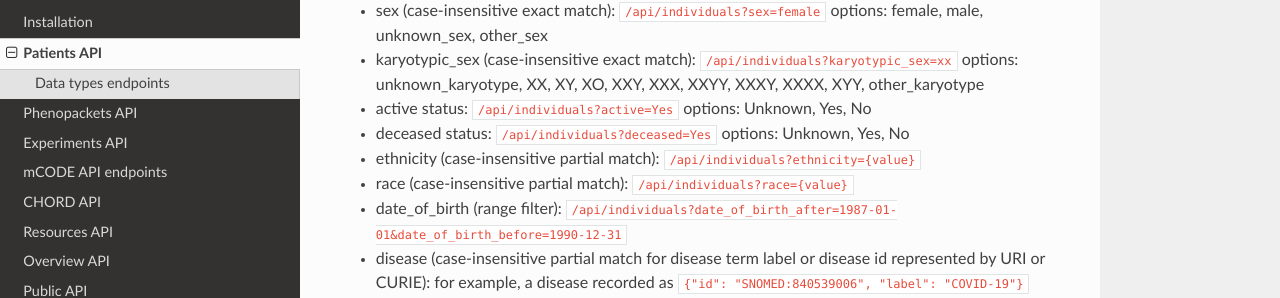
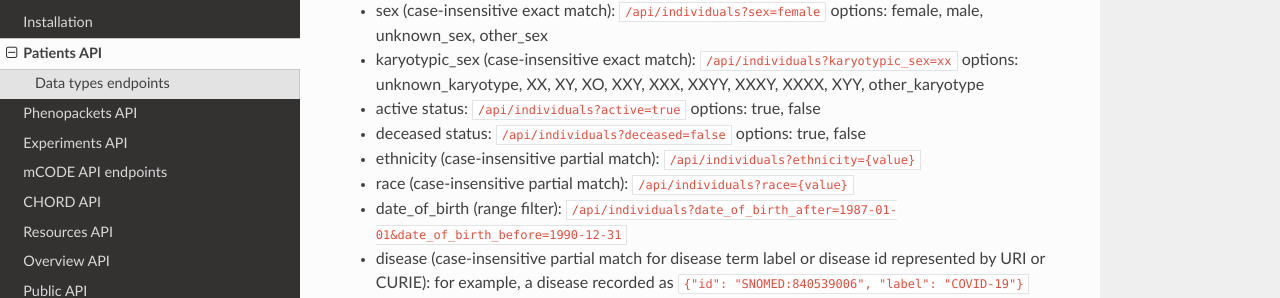
Before and after one commit to bento-platform/katsu, a Sphinx documentation site: the page built from docs/modules/patients_api.rst, in a window 1280 px wide and 900 px high, scrolled down 302 px. Shown: the part 159-457 px from the top of the window. Built offline with Sphinx 7.4.7 and the Read the Docs theme 2.0.0, drawn with Linux system fonts in a browser that asks for light colours; the version number could not be read and is left out.

Commit message:
implement requested changes: fixes for boolean filters and missing example code

```diff
--- a/docs/modules/patients_api.rst
+++ b/docs/modules/patients_api.rst
@@ -22,11 +22,11 @@ The following **filters** can be used:
 - karyotypic_sex (case-insensitive exact match): :code:`/api/individuals?karyotypic_sex=xx`
   options: unknown_karyotype, XX, XY, XO, XXY, XXX, XXYY, XXXY, XXXX, XYY, other_karyotype
 
-- active status: :code:`/api/individuals?active=Yes`
-  options: Unknown, Yes, No
+- active status: :code:`/api/individuals?active=true`
+  options: true, false
 
-- deceased status: :code:`/api/individuals?deceased=Yes`
-  options: Unknown, Yes, No
+- deceased status: :code:`/api/individuals?deceased=false`
+  options: true, false
 
 - ethnicity (case-insensitive partial match): :code:`/api/individuals?ethnicity={value}`
 
```
Also changed, not shown: docs/modules/chord_api.rst (+7 -0 lines), docs/modules/phenopackets_api.rst (+4 -4 lines).
